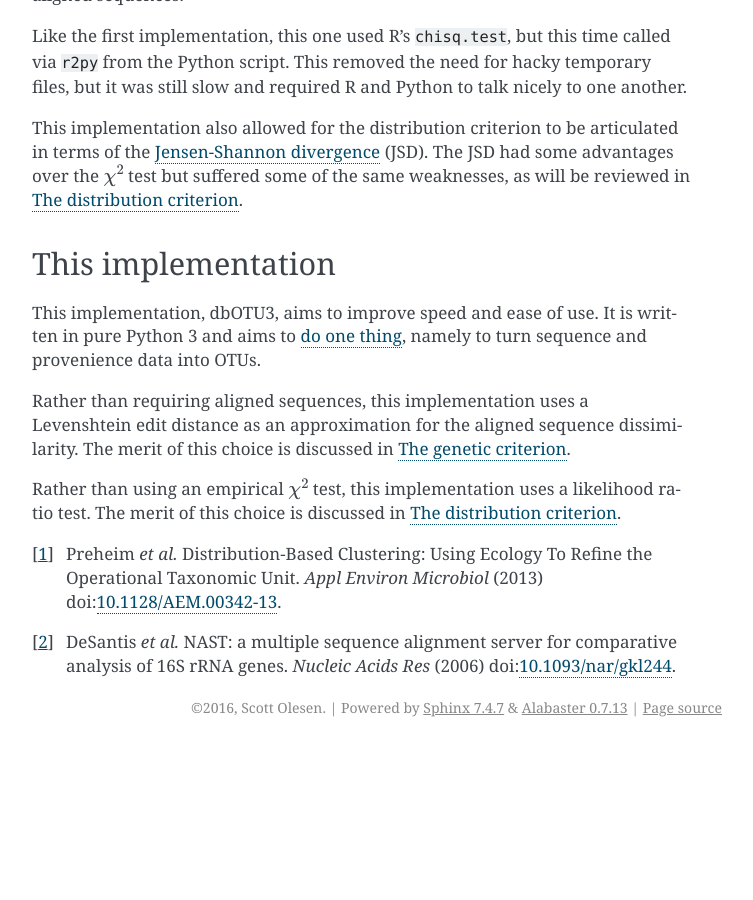
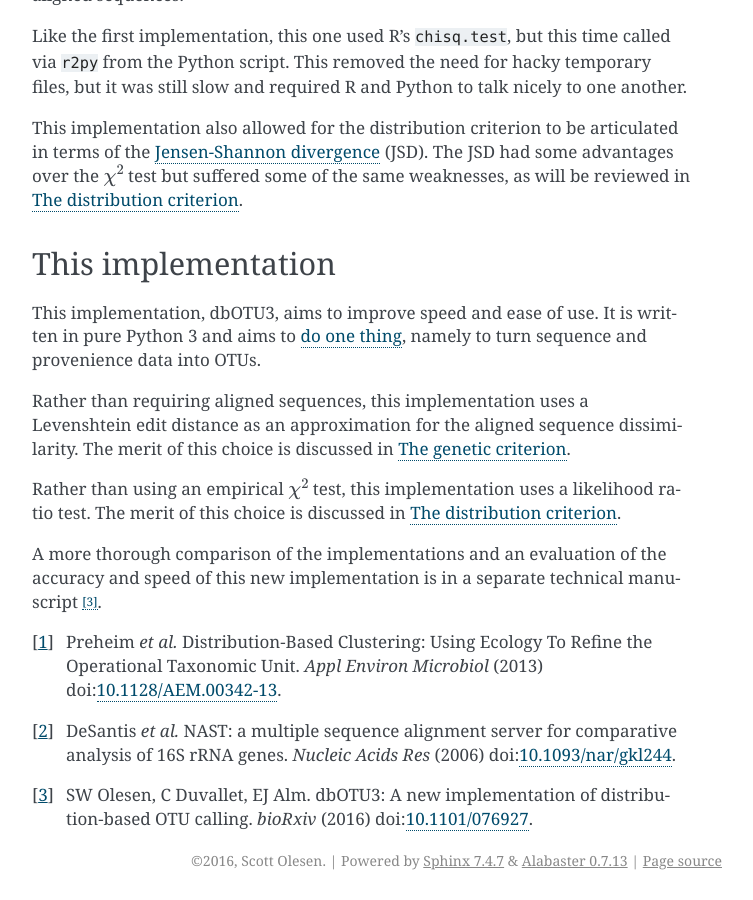
Before and after one commit to swo/dbotu3, a Sphinx documentation site: the page built from doc/source/dbotu.rst, in a window 1280 px wide and 900 px high, scrolled down 2620 px. Shown: the whole window, without its empty margins (388-1141 px from the left). Built offline with Sphinx 7.4.7, drawn with Linux system fonts in a browser that asks for light colours; before the commit the page ends 3367 px from its top, so only the background shows below that.

Commit message:
added ms ref

```diff
--- a/doc/source/dbotu.rst
+++ b/doc/source/dbotu.rst
@@ -143,6 +143,10 @@ Rather than using an empirical :math:`\chi^2` test, this implementation uses a
 likelihood ratio test. The merit of this choice is discussed in
 :ref:`distribution_section`.
 
+A more thorough comparison of the implementations and an evaluation of the
+accuracy and speed of this new implementation is in a separate technical
+manuscript [#dbotu3]_.
+
 
 .. [#preheim] Preheim *et al.* Distribution-Based Clustering: Using Ecology To
    Refine the Operational Taxonomic Unit. *Appl Environ Microbiol* (2013)
@@ -151,3 +155,6 @@ likelihood ratio test. The merit of this choice is discussed in
 .. [#nast] DeSantis *et al.* NAST: a multiple sequence alignment server for
    comparative analysis of 16S rRNA genes. *Nucleic Acids Res* (2006)
    doi:`10.1093/nar/gkl244 <https://dx.doi.org/10.1093/nar/gkl244>`_.
+
+.. [#dbotu3] SW Olesen, C Duvallet, EJ Alm. dbOTU3: A new implementation of
+   distribution-based OTU calling. *bioRxiv* (2016) doi:`10.1101/076927 <http://dx.doi.org/10.1101/076927>`_.
```
